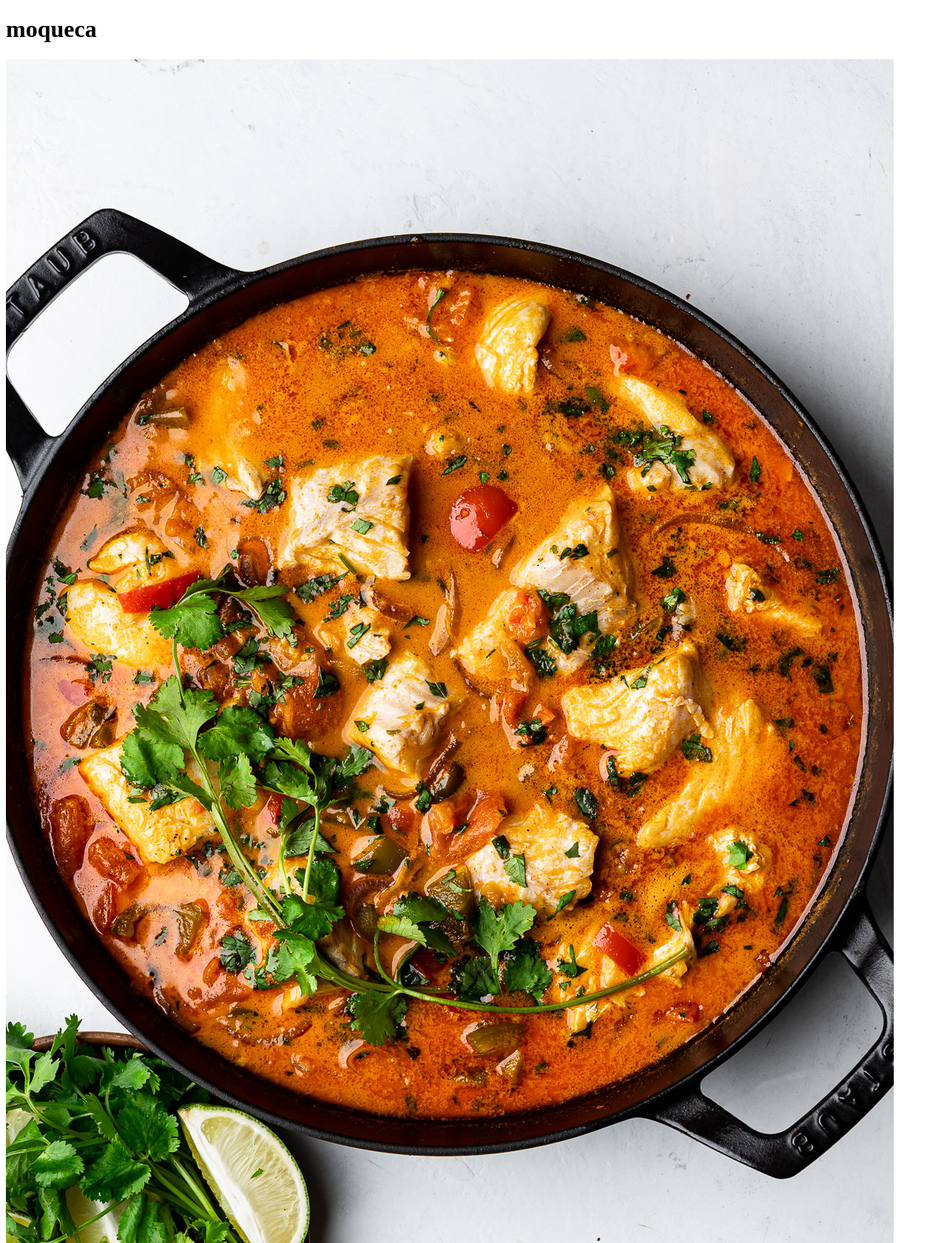
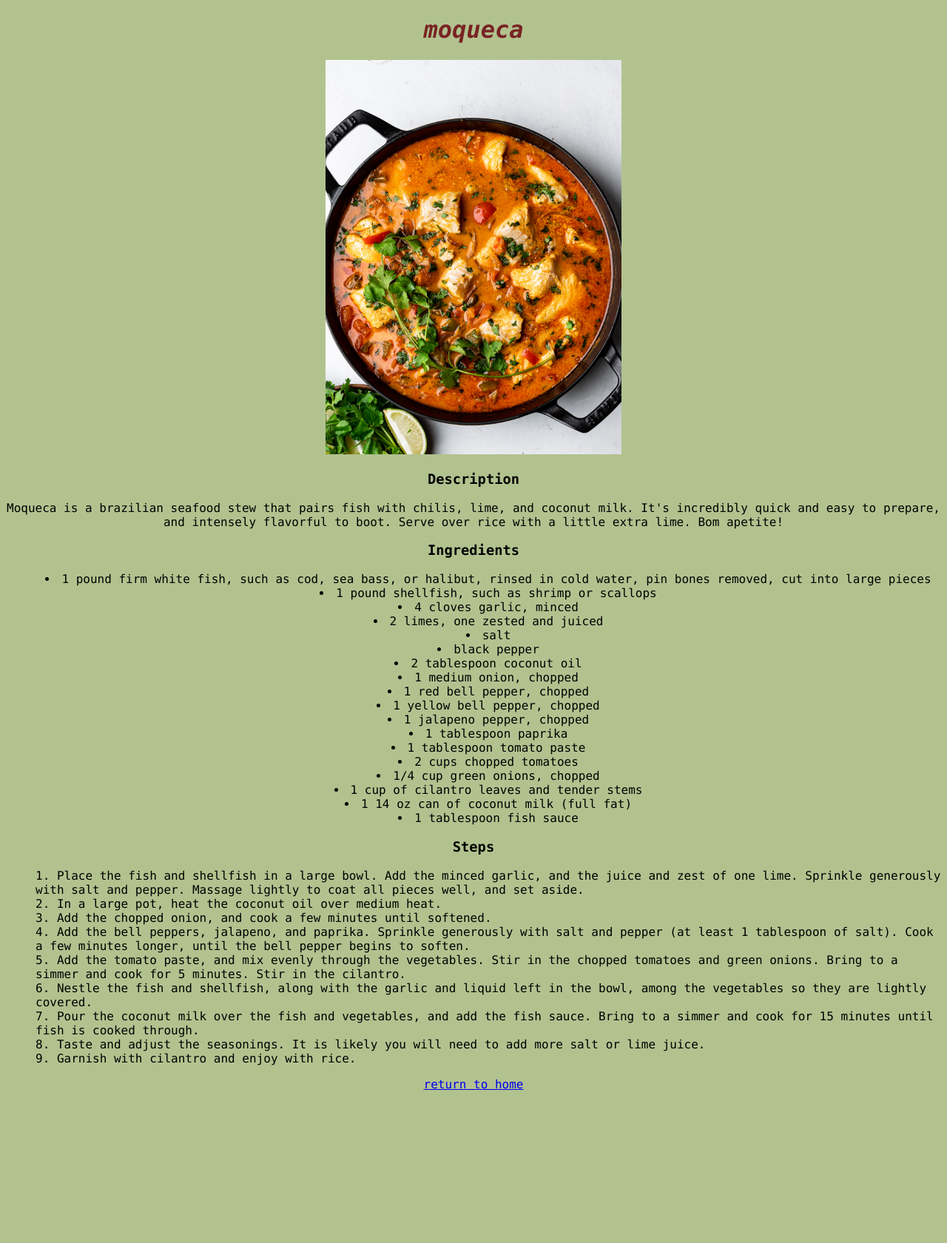
Before and after one commit to lrngrg/odin-recipes, a plain HTML site: page recipes/moqueca.html in a window 1280 px wide. Shown: the top 1680 px of the page at 74% size. After the commit the page ends 1491 px from the top, so only its background shows below. Drawn offline with Linux system fonts and the light colour scheme.

Commit message:
Format website css
Created a styles.css sheet and began formatting the recipe sites CSS.
Had to add new classes to the HTML document, but everything remains
pretty simple for now.

```diff
--- a/recipes/moqueca.html
+++ b/recipes/moqueca.html
@@ -3,10 +3,11 @@
     <head>
         <meta charset="utf-8">
         <title>moqueca</title>
+        <link rel="stylesheet" href="../styles.css">
     </head>
     <body>
         <h1>moqueca</h1>
-            <img src="../images/moqueca.jpg" alt="moqueca (brazilian fish stew)"> <!-- image of dish -->
+            <img class="img-size-vert" src="../images/moqueca.jpg" alt="moqueca (brazilian fish stew)"> <!-- image of dish -->
 
             <h3>Description</h3>
             <p>Moqueca is a brazilian seafood stew that pairs fish with chilis, lime, and coconut milk.  It's
@@ -53,7 +54,7 @@
                 <li>Pour the coconut milk over the fish and vegetables, and add the fish sauce.  Bring to a simmer
                     and cook for 15 minutes until fish is cooked through.</li>
                 <li>Taste and adjust the seasonings.  It is likely you will need to add more salt or lime juice.</li>
-                <li>Garnish with cilantro and enjoy with rice!</li>
+                <li>Garnish with cilantro and enjoy with rice.</li>
             </ol>
         <p><a href="../index.html">return to home</a></p>
     </body>
--- /dev/null
+++ b/styles.css
@@ -0,0 +1,32 @@
+body {
+    background-color: rgb(178, 194, 143);
+    font-family: 'Lucida Console', 'Courier New', serif;
+    text-align: center;
+    }
+
+h1 {
+    color: rgb(120, 35, 35);
+    font-style: italic;
+}
+
+ul, ol {
+    list-style-position: inside;
+}
+
+ol {
+    text-align: start;
+}
+
+.recipe-links {
+    color: rgb(227, 203, 168);
+}
+
+.img-size-vert {
+    height: auto;
+    width: 400px;
+}
+
+.img-size-hor {
+    height: 600px;
+    width: auto
+}
```
Also changed, not shown: index.html (+5 -2 lines), recipes/chanapalak.html (+2 -1 lines), recipes/coldtofu.html (+2 -1 lines), images/soup.gif (added).
